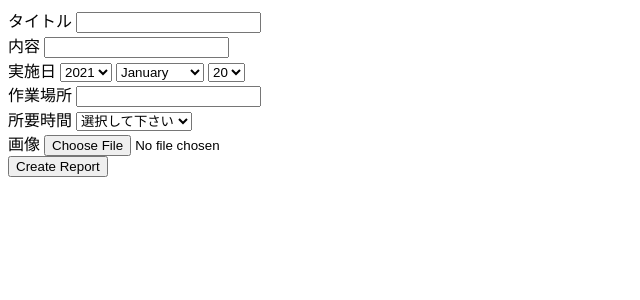
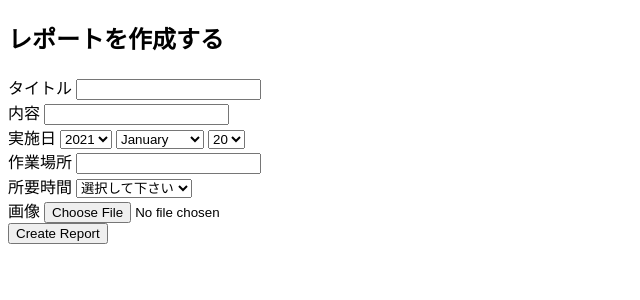
Before and after one commit to ooreicookoo/share_pta, a Rails app: page /reports/new in a window 1280 px wide. Shown: the top 300 px of the page, without its empty margins (0-640 px from the left). Run offline with Rails 7, Linux system fonts and the light colour scheme; style sheets or scripts are compiled from the project's sources.

Commit message:
report編集画面まで実装

```diff
--- a/app/controllers/reports_controller.rb
+++ b/app/controllers/reports_controller.rb
@@ -1,4 +1,5 @@
 class ReportsController < ApplicationController
+  before_action :ser_report, only: [:show, :edit, :update]
   def index
     @reports = Report.all
   end
@@ -6,14 +7,29 @@ class ReportsController < ApplicationController
     @report = Report.new
   end
   def create
-    Report.create(report_params)
-    redirect_to new_report_path
+    @report = Report.new(report_params)
+      if @report.save
+        redirect_to reports_path, notice: "レポートを作成しました！"
+      else
+        render :new
+      end
   end
   def show
-    @report = Report.find(params[:id])
+  end
+  def edit
+  end
+  def update
+    if @report.update(report_params)
+      redirect_to reports_path, notice: "レポートを編集しました！"
+    else
+      render :edit
+    end
   end
   private
   def report_params
     params.require(:report).permit(:title, :content, :time, :date, :place, :image)
   end
+  def set_report
+    @report = Report.find(params[:id])
+  end
 end
--- a/app/models/report.rb
+++ b/app/models/report.rb
@@ -1,3 +1,7 @@
 class Report < ApplicationRecord
+  validates :title, presence: true, length: { minimum: 1, maximum: 100 }
+  validates :time, presence: true
+  validates :date, presence: true
+  validates :content, length: { maximum: 1000 }
   mount_uploader :image, ImageUploader
 end
--- /dev/null
+++ b/app/views/reports/_form.html.erb
@@ -0,0 +1,43 @@
+<%= form_with(model: @report, local: true) do |form| %>
+  <% if @report.errors.any? %>
+    <div id="errors_explanation">
+      <h2><%= @report.errors.count %>件のエラーがあります。</h2>
+      <ul>
+      <% @report.errors.full_messages.each do |msg| %>
+        <li><%= msg %></li>
+      <% end %>
+      </ul>
+    </div>
+  <% end %>
+  <div class="report_title">
+    <%= form.label :タイトル %>
+    <%= form.text_field :title %>
+  </div>
+  <div class="report_content">
+    <%= form.label :内容 %>
+    <%= form.text_field :content %>
+  </div>
+  <div class="report_date">
+    <%= form.label :実施日 %>
+    <%= form.date_select :date, class: 'form-control' %>
+  </div>
+  <div class="report_place">
+    <%= form.label :作業場所 %>
+    <%= form.text_field :place, class: 'form-control' %>
+  </div>
+  <div class="report_time">
+    <%= form.label :所要時間 %>
+    <%= form.select :time, [ ["30分", "0.5"], ["1時間", "1"], ["1.5時間", "1.5"],
+    ["2時間", "2"],["2.5時間", "2.5"], ["3時間", "3"], ["3.5時間", "3.5"],["4時間", "4"],
+    ["4.5時間", "4.5"],["5時間", "5"], ["5.5時間", "5.5"],["6時間", "6"],["6.5時間", "6.5"],
+    ["7時間", "7"], ["7.5時間", "7.5"],["8時間", "8"], ["8.5時間", "8.5"], ["9時間", "9"],
+    ["9.5時間", "9.5"], ["10時間", "10"],["10.5時間", "10.5"], ["11時間", "11"], ["11.5時間", "11.5"],
+    ["12時間", "12"], ["12.5時間", "12.5"], ["13時間", "13"], ["13.5時間", "13.5"], ["14時間", "14"]],
+    include_blank: "選択して下さい" , class: 'form-control' %>
+  </div>
+  <div class="report_image">
+    <%= form.label :画像 %>
+    <%= form.file_field :image, class: 'form-control' %>
+  </div>
+  <%= form.submit %>
+<% end %>
--- /dev/null
+++ b/app/views/reports/edit.html.erb
@@ -0,0 +1,2 @@
+<h2>レポートを編集する</h2>
+ <%= render 'form' %>
--- a/app/views/reports/index.html.erb
+++ b/app/views/reports/index.html.erb
@@ -17,6 +17,7 @@
     <td><%= report.time %></td>
     <td><%= report.image %></td>
     <td><%= link_to '詳細を確認する', report_path(report.id) %></td>
+    <td><%= link_to "レポートを編集する", edit_report_path(report.id) %></td>
   </tr>
 <% end %>
 <%= link_to '新しくブログを投稿する', new_report_path %>
--- a/app/views/reports/new.html.erb
+++ b/app/views/reports/new.html.erb
@@ -1,33 +1,2 @@
-<%= form_with(model: @report, local: true) do |form| %>
-  <div class="report_title">
-    <%= form.label :タイトル %>
-    <%= form.text_field :title %>
-  </div>
-  <div class="report_content">
-    <%= form.label :内容 %>
-    <%= form.text_field :content %>
-  </div>
-  <div class="report_date">
-    <%= form.label :実施日 %>
-    <%= form.date_select :date, class: 'form-control' %>
-  </div>
-  <div class="report_place">
-    <%= form.label :作業場所 %>
-    <%= form.text_field :place, class: 'form-control' %>
-  </div>
-  <div class="report_time">
-    <%= form.label :所要時間 %>
-    <%= form.select :time, [ ["30分", "0.5"], ["1時間", "1"], ["1.5時間", "1.5"],
-    ["2時間", "2"],["2.5時間", "2.5"], ["3時間", "3"], ["3.5時間", "3.5"],["4時間", "4"],
-    ["4.5時間", "4.5"],["5時間", "5"], ["5.5時間", "5.5"],["6時間", "6"],["6.5時間", "6.5"],
-    ["7時間", "7"], ["7.5時間", "7.5"],["8時間", "8"], ["8.5時間", "8.5"], ["9時間", "9"],
-    ["9.5時間", "9.5"], ["10時間", "10"],["10.5時間", "10.5"], ["11時間", "11"], ["11.5時間", "11.5"],
-    ["12時間", "12"], ["12.5時間", "12.5"], ["13時間", "13"], ["13.5時間", "13.5"], ["14時間", "14"]],
-    include_blank: "選択して下さい" , class: 'form-control' %>
-  </div>
-  <div class="report_image">
-    <%= form.label :画像 %>
-    <%= form.file_field :image, class: 'form-control' %>
-  </div>
-  <%= form.submit %>
-<% end %>
+<h2>レポートを作成する</h2>
+ <%= render 'form' %>
```
